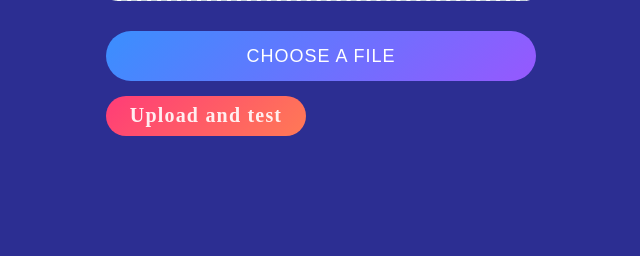
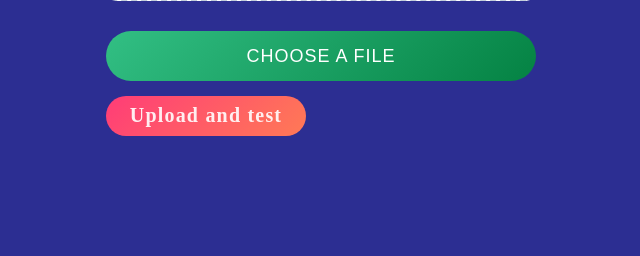
Before and after one commit to adityamittl/The-plant-corner, a Django app: page /upload in a window 1280 px wide. Shown: the part 544-800 px from the top of the page, without its empty margins (319-959 px from the left). Run offline with Django 3.2, Linux system fonts and the light colour scheme; the visitor is signed in with stand-in values (Sample User, id 1).

Commit message:
✨ Change button color

```diff
--- a/plantcorner/templates/upload.html
+++ b/plantcorner/templates/upload.html
@@ -1,14 +1,12 @@
 <!DOCTYPE html>
 <html lang="en" dir="ltr">
+
 <head>
   <meta charset="utf-8" />
   <title>The Plant Corner | Upload</title>
   <meta name="viewport" content="width=device-width, initial-scale=1.0" />
   <link rel="stylesheet" href="style.css" />
-    <link
-      rel="stylesheet"
-      href="https://cdnjs.cloudflare.com/ajax/libs/font-awesome/5.15.3/css/all.min.css"
-    />
+  <link rel="stylesheet" href="https://cdnjs.cloudflare.com/ajax/libs/font-awesome/5.15.3/css/all.min.css" />
 </head>
 
 <body>
@@ -121,7 +119,7 @@
         color: #08e25c;
       }
 
-        #check:checked ~ ul {
+      #check:checked~ul {
         left: 0;
       }
     }
@@ -211,7 +209,7 @@
       font-size: 18px;
       color: #fff;
       display: none;
-        background: linear-gradient(135deg, #3a8ffe 0%, #9658fe 100%);
+      background: linear-gradient(135deg, #32BF84 0%, #048243 100%);
     }
 
     .wrapper.active:hover .file-name {
@@ -232,7 +230,7 @@
       letter-spacing: 1px;
       text-transform: uppercase;
       cursor: pointer;
-        background: linear-gradient(135deg, #3a8ffe 0%, #9658fe 100%);
+      background: linear-gradient(135deg, #32BF84 0%, #048243 100%);
     }
 
     .container .btn,
@@ -346,4 +344,5 @@
     });
   </script>
 </body>
+
 </html>
```
Also changed, not shown: README.md. Lines whose indentation alone changed are shown as unchanged.
